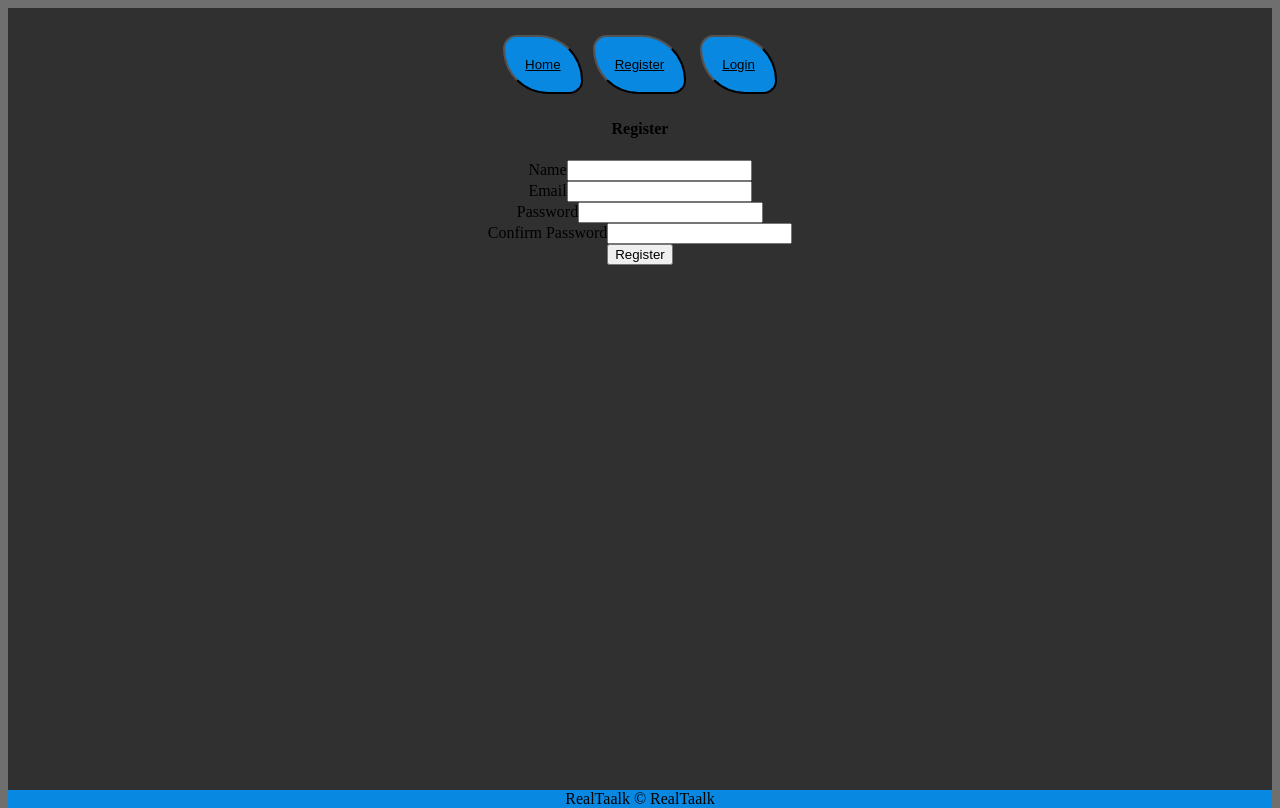
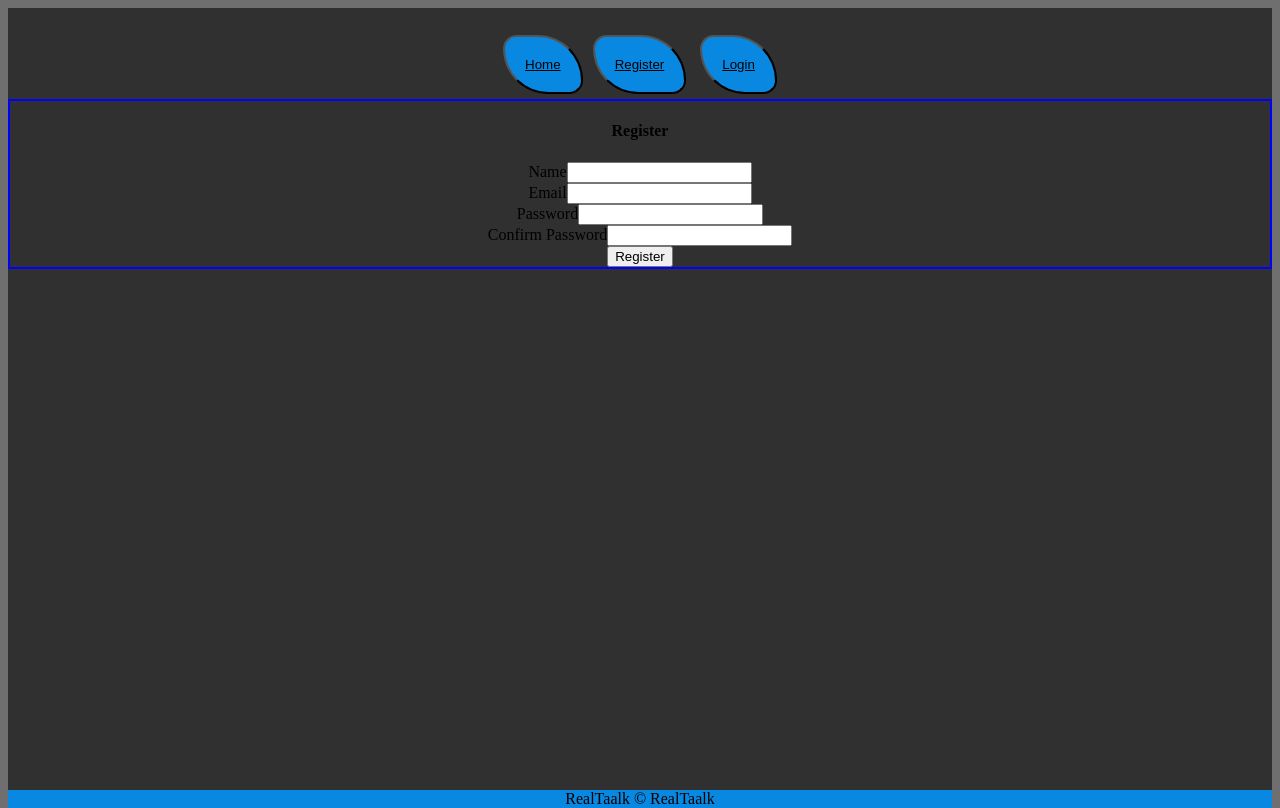
Before and after one commit to golden-state0fmind/RealTaalk-FrontEnd, a React (Create React App) app: page /register in a window 1280 px wide. Built offline with nearby package versions, Linux system fonts and the light colour scheme.

Commit message:
playing with form styles

```diff
--- a/src/pages/Register.js
+++ b/src/pages/Register.js
@@ -30,12 +30,13 @@ const Register = props => {
         }
     }
     return (
-        <div>
+        <div className="container">
             <h4>Register</h4>
             <form onSubmit={handleSubmit}>
                 <div className='form-group'>
                     <label htmlFor="name">Name</label>
                     <input
+                        className="inputForm"
                         onChange={handleName}
                         value={name}
                         type="text"
@@ -57,6 +58,7 @@ const Register = props => {
                 <div className='form-group'>
                     <label htmlFor="name">Password</label>
                     <input
+                        className="inputForm"
                         onChange={handlePassword}
                         value={password}
                         type="password"
@@ -68,6 +70,7 @@ const Register = props => {
                 <div className='form-group'>
                     <label htmlFor="confirm-password">Confirm Password</label>
                     <input
+                        className="inputForm"
                         onChange={handleConfirmPassword}
                         value={confirmPassword}
                         type="password"
```
